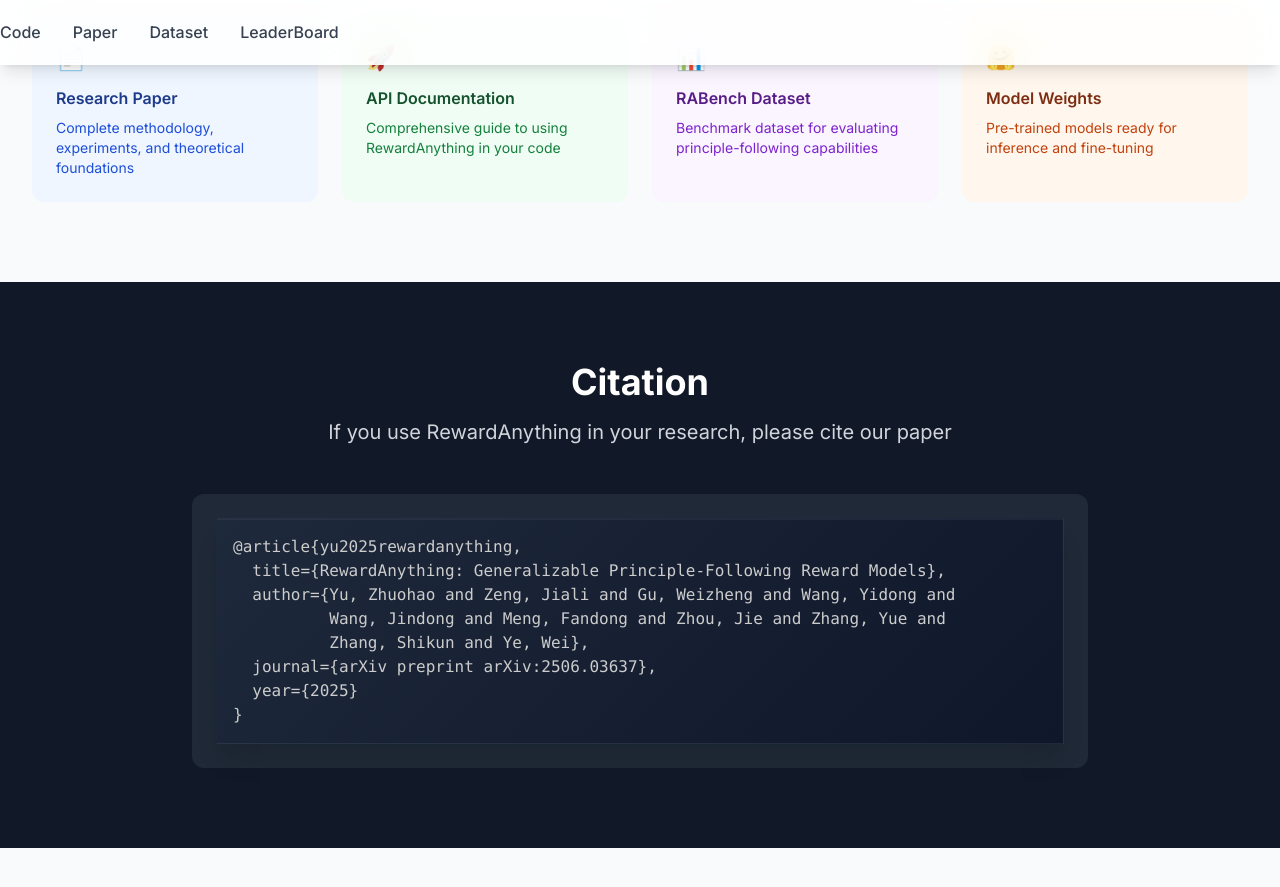
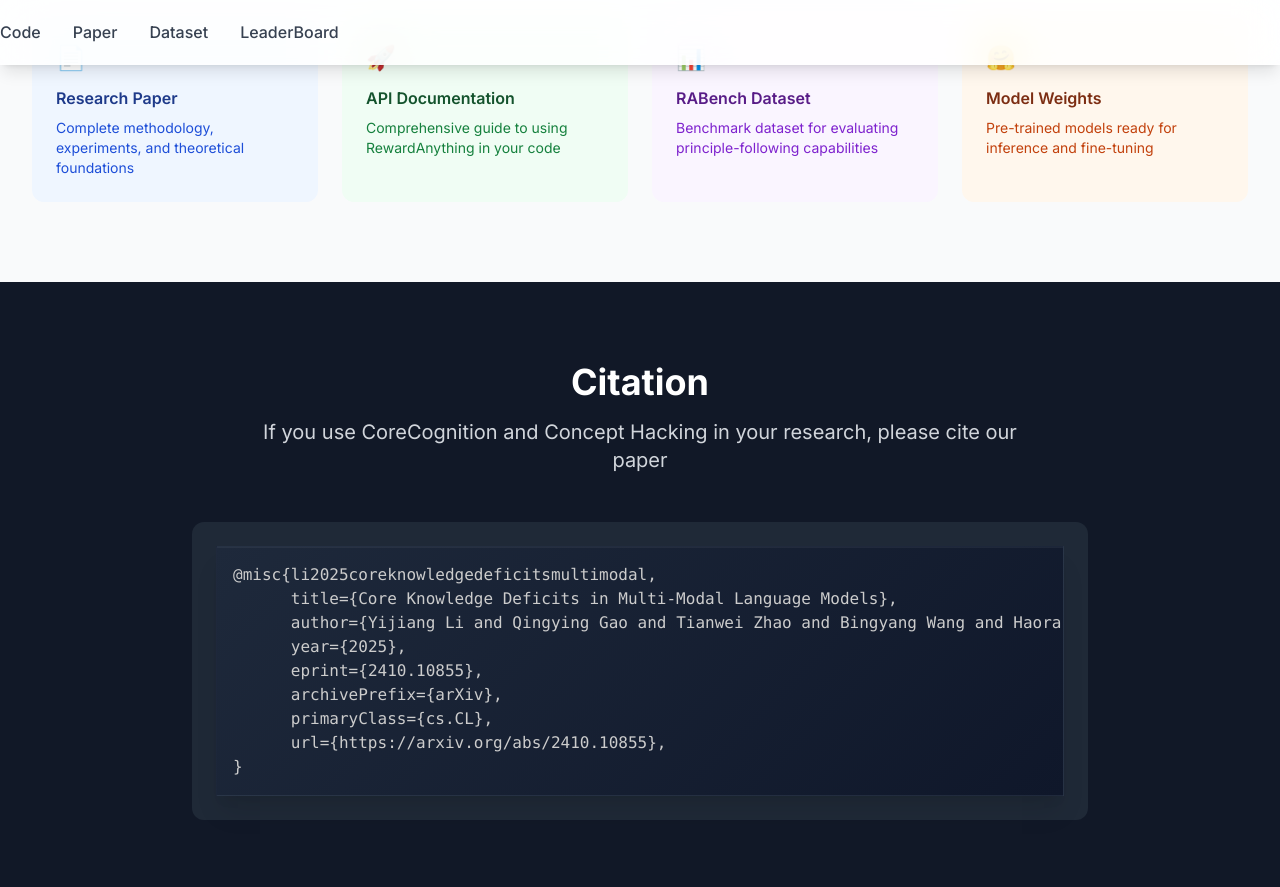
Before and after one commit to grow-ai-like-a-child/CoreCognition, a Jekyll site: the page built from index.html, in a window 1280 px wide and 900 px high, scrolled down 10394 px. Shown: the top 887 px of the window. Built offline with Jekyll 4.4.1, drawn with Linux system fonts in a browser that asks for light colours; nearby versions of some CDN libraries; before the commit the page ends 11242 px from its top, so only the background shows below that.

Commit message:
update citation

```diff
--- a/index.html
+++ b/index.html
@@ -975,19 +975,20 @@
         <div class="text-center mb-12">
             <h2 class="text-3xl md:text-4xl font-bold mb-4">Citation</h2>
             <p class="text-xl text-gray-300 max-w-3xl mx-auto">
-                If you use RewardAnything in your research, please cite our paper
+                If you use CoreCognition and Concept Hacking in your research, please cite our paper
             </p>
         </div>
 
         <div class="max-w-4xl mx-auto">
             <div class="bg-gray-800 p-6 rounded-xl">
-                <pre><code class="language-latex">@article{yu2025rewardanything,
-  title={RewardAnything: Generalizable Principle-Following Reward Models},
-  author={Yu, Zhuohao and Zeng, Jiali and Gu, Weizheng and Wang, Yidong and
-          Wang, Jindong and Meng, Fandong and Zhou, Jie and Zhang, Yue and
-          Zhang, Shikun and Ye, Wei},
-  journal={arXiv preprint arXiv:2506.03637},
-  year={2025}
+                <pre><code class="language-latex">@misc{li2025coreknowledgedeficitsmultimodal,
+      title={Core Knowledge Deficits in Multi-Modal Language Models},
+      author={Yijiang Li and Qingying Gao and Tianwei Zhao and Bingyang Wang and Haoran Sun and Haiyun Lyu and Dezhi Luo and Hokin Deng},
+      year={2025},
+      eprint={2410.10855},
+      archivePrefix={arXiv},
+      primaryClass={cs.CL},
+      url={https://arxiv.org/abs/2410.10855},
 }</code></pre>
             </div>
         </div>
```
